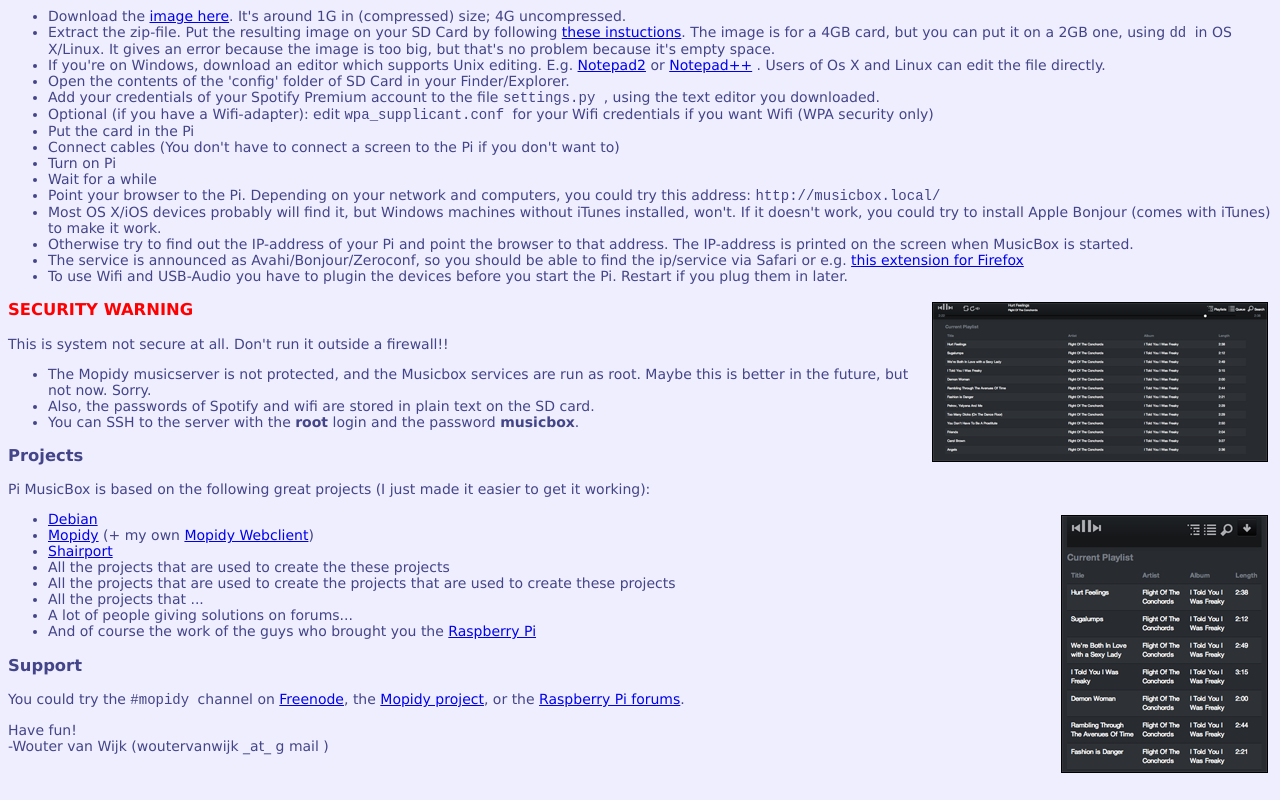
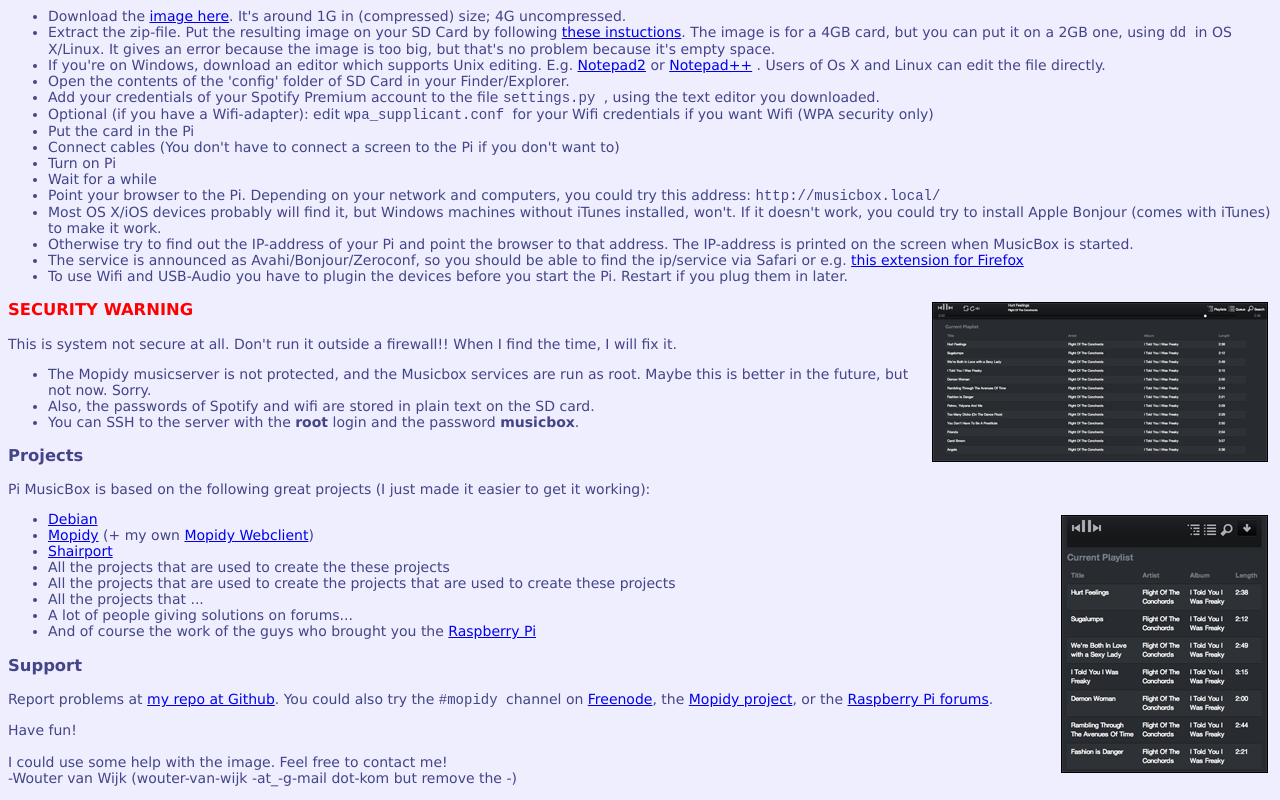
Before and after one commit to pimusicbox/pimusicbox, a plain HTML site: page index.html in a window 1280 px wide. Shown: the part 594-1394 px from the top of the page. Before the commit the page ends 1371 px from the top, so only its background shows below. Drawn offline with Linux system fonts and the light colour scheme.

Commit message:
small changes in text

```diff
--- a/index.html
+++ b/index.html
@@ -172,7 +172,7 @@
 		<h3 style="color: red"> SECURITY WARNING</h3>
 		<p></p>
 		<p>
-			This is system not secure at all. Don't run it outside a firewall!!
+			This is system not secure at all. Don't run it outside a firewall!! When I find the time, I will fix it.
 			<br />
 		</p>
 		<ul>
@@ -237,7 +237,7 @@
 		<br />
 		</h3>
 		<p>
-			You could try the
+			Report problems at <a href="https://github.com/woutervanwijk/Pi-MusicBox">my repo at Github</a>. You could also try the
 			<code>
 				#mopidy
 			</code>
@@ -247,9 +247,10 @@
 			<br />
 		</p>
 		<p>
-			Have fun!
+			Have fun!<br/><br/>
+			I could use some help with the image. Feel free to contact me!
 			<br/>
-			-Wouter van Wijk (woutervanwijk _at_ g mail )
+			-Wouter van Wijk (wouter-van-wijk -at_-g-mail dot-kom but remove the -)
 			<br />
 		</p>
 	</body>
```
